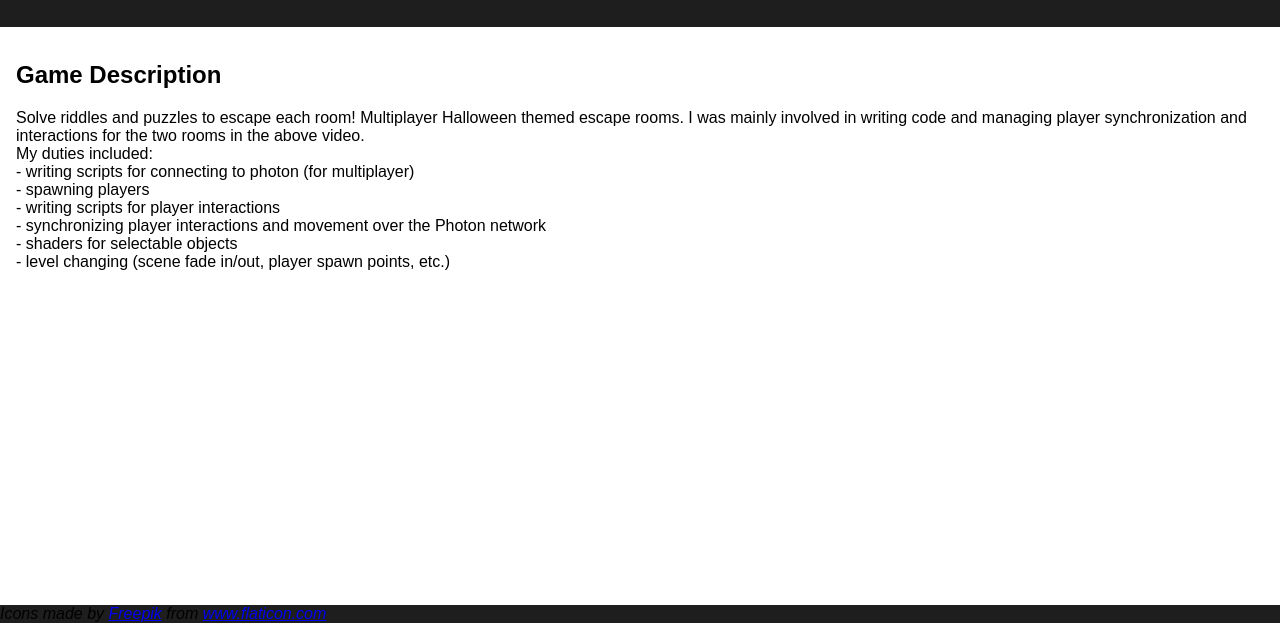
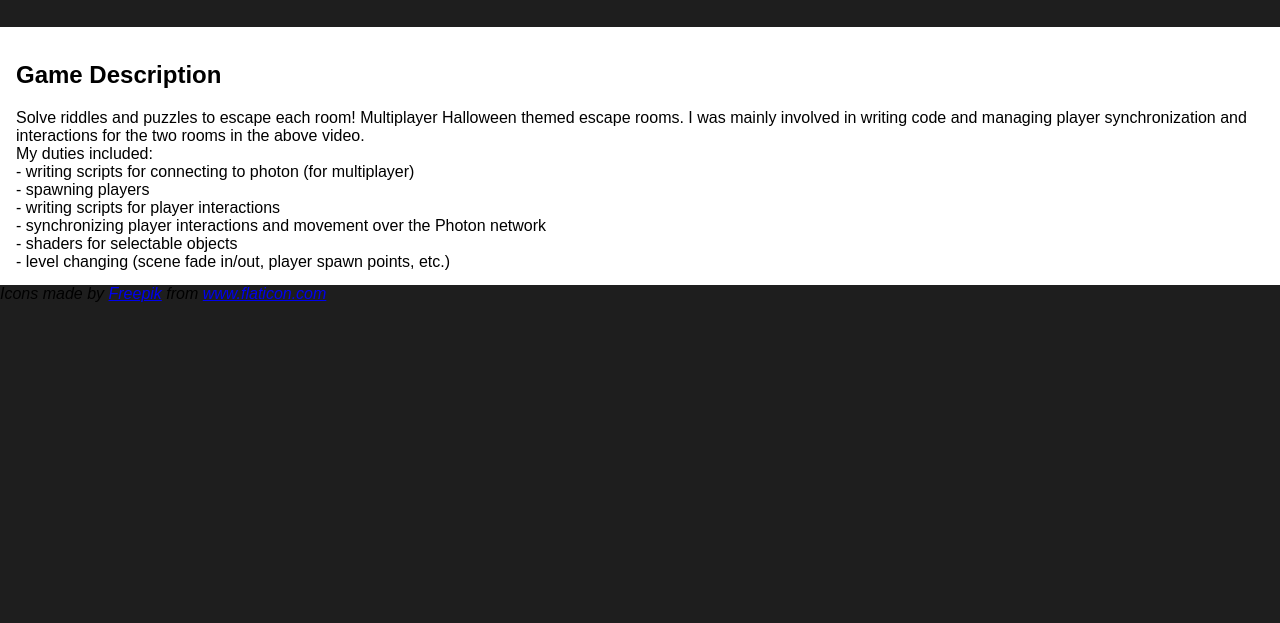
Before and after one commit to emayukos/emayukos.github.io, a plain HTML site: page doomrooms.html in a window 1280 px wide. Shown: the part 768-1391 px from the top of the page. After the commit the page ends 1071 px from the top, so only its background shows below. Drawn offline with Linux system fonts and the light colour scheme; a web font is replaced by a local one.

Commit message:
Update stylesheet.css

```diff
--- a/stylesheet.css
+++ b/stylesheet.css
@@ -130,7 +130,7 @@ p{
 	background-color: white;
 	text-decoration: none;
 	max-width: 1300px;
-	height: 550px;
+	max-height: 500px;
 	text-align: left;
 	padding: 14px 16px;
 	align-items: center;
```
